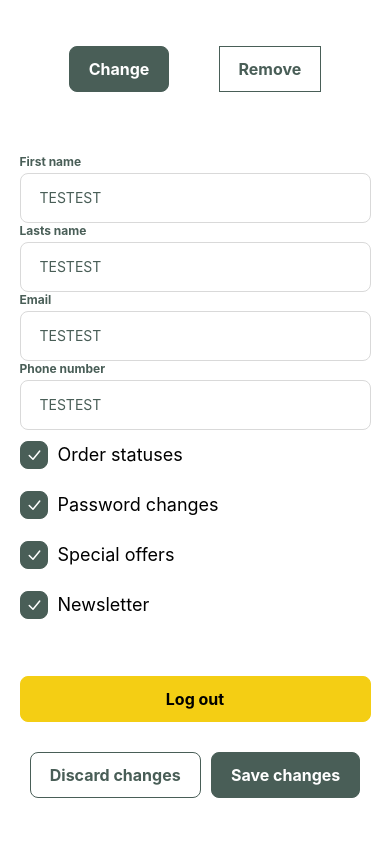
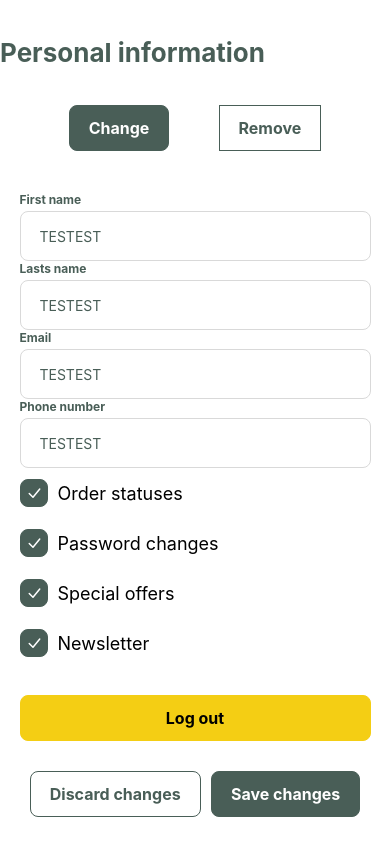
Before and after one commit to JureVidrih/little-lemon, a React Native app: screen / in a window 390 px wide. Built offline with nearby package versions, Linux system fonts and the light colour scheme.

Commit message:
Init implement <Header />

```diff
--- a/App.tsx
+++ b/App.tsx
@@ -3,11 +3,12 @@ import React from 'react';
 import { StatusBar } from 'expo-status-bar';
 import { StyleSheet, Text, View, ToastAndroid } from 'react-native';
 
-import { Button, Checkbox, Input } from './components/base_components';
+import { Button, Checkbox, Header, Input } from './components/base_components';
 
 export default function App() {
   return (
     <View style={styles.container}>
+      <Header sizeType={4}>Personal information</Header>
       <View style={{ width: '90%', height: null, flexDirection: 'row', justifyContent: 'space-evenly', marginBottom: 15 }}>
         <Button
         border_8
--- /dev/null
+++ b/components/base_components/Header.tsx
@@ -0,0 +1,45 @@
+import React from 'react';
+import { View, Text, StyleSheet } from 'react-native';
+
+
+import { useAppTheme } from '../../hooks/';
+
+type HeaderProps = {
+    children: React.ReactNode,
+    sizeType?: number
+};
+
+export default function({
+    children,
+    sizeType = 1
+    }: HeaderProps) {
+    const theme = useAppTheme();
+
+    let fontSize;
+
+    switch(sizeType) {
+        case 1: fontSize = 40; break;
+        case 2: fontSize = 32; break;
+        case 3: fontSize = 28; break;
+        case 4: fontSize = 26; break;
+        case 5: fontSize = 22; break;
+        case 6: fontSize = 19; break;
+    }
+
+    return (
+        <View style={styles.container}>
+            <Text style={[styles.headerText, { fontSize: fontSize, color: theme.primary_1 }]}>{children}</Text>
+        </View>
+    );
+}
+
+const styles = StyleSheet.create({
+    container: {
+        width: '100%',
+        height: null
+    },
+    headerText: {
+        marginVertical: 10,
+        fontWeight: 'bold'
+    }
+});
--- a/components/base_components/index.js
+++ b/components/base_components/index.js
@@ -1,7 +1,8 @@
+import Header from './Header.tsx';
+
 import Button from './Button.tsx';
-
 import Checkbox from './Checkbox.tsx';
 
 import Input from './Input.tsx';
 
-export { Button, Checkbox, Input };
+export { Header, Button, Checkbox, Input };
```
